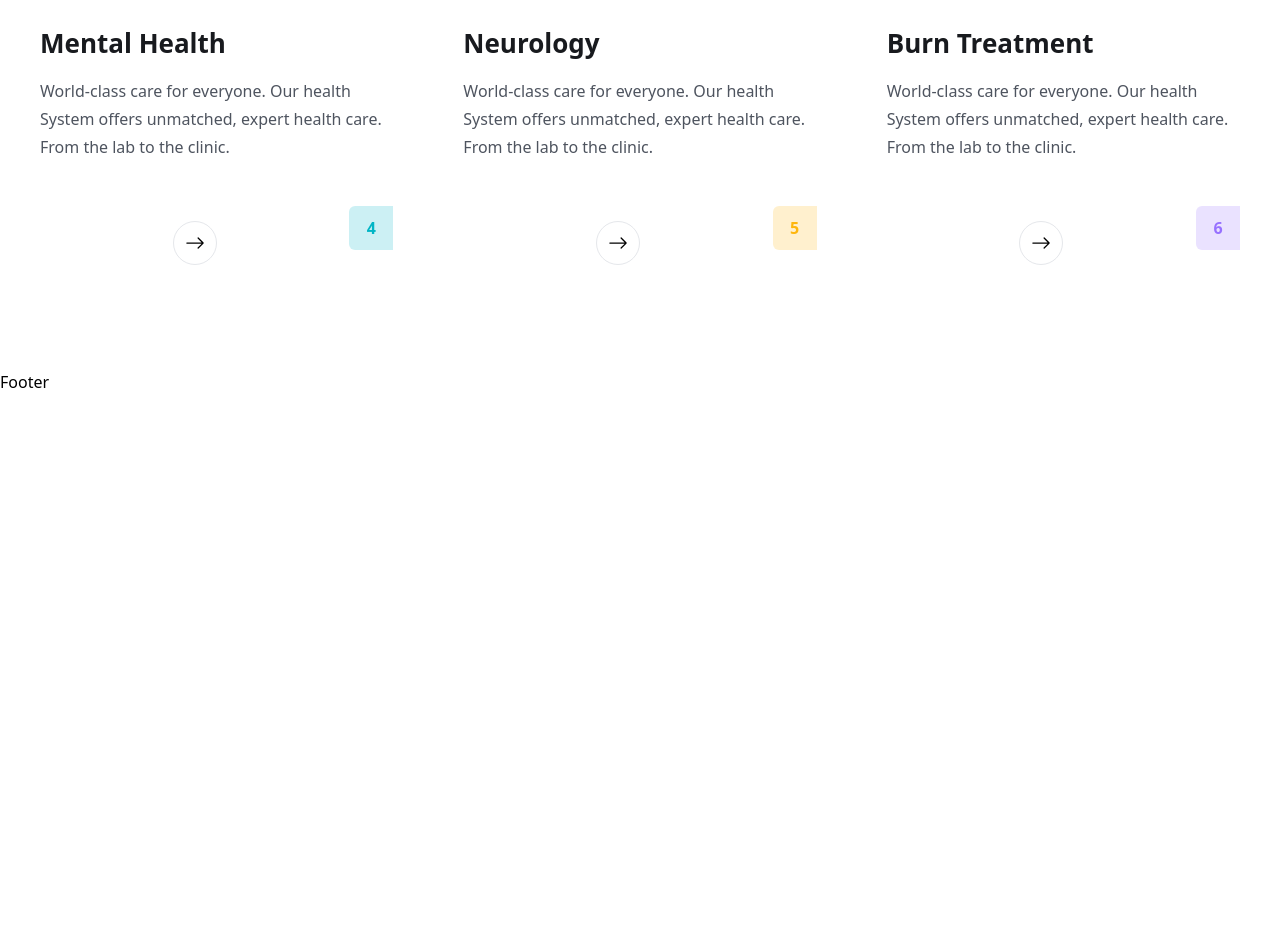
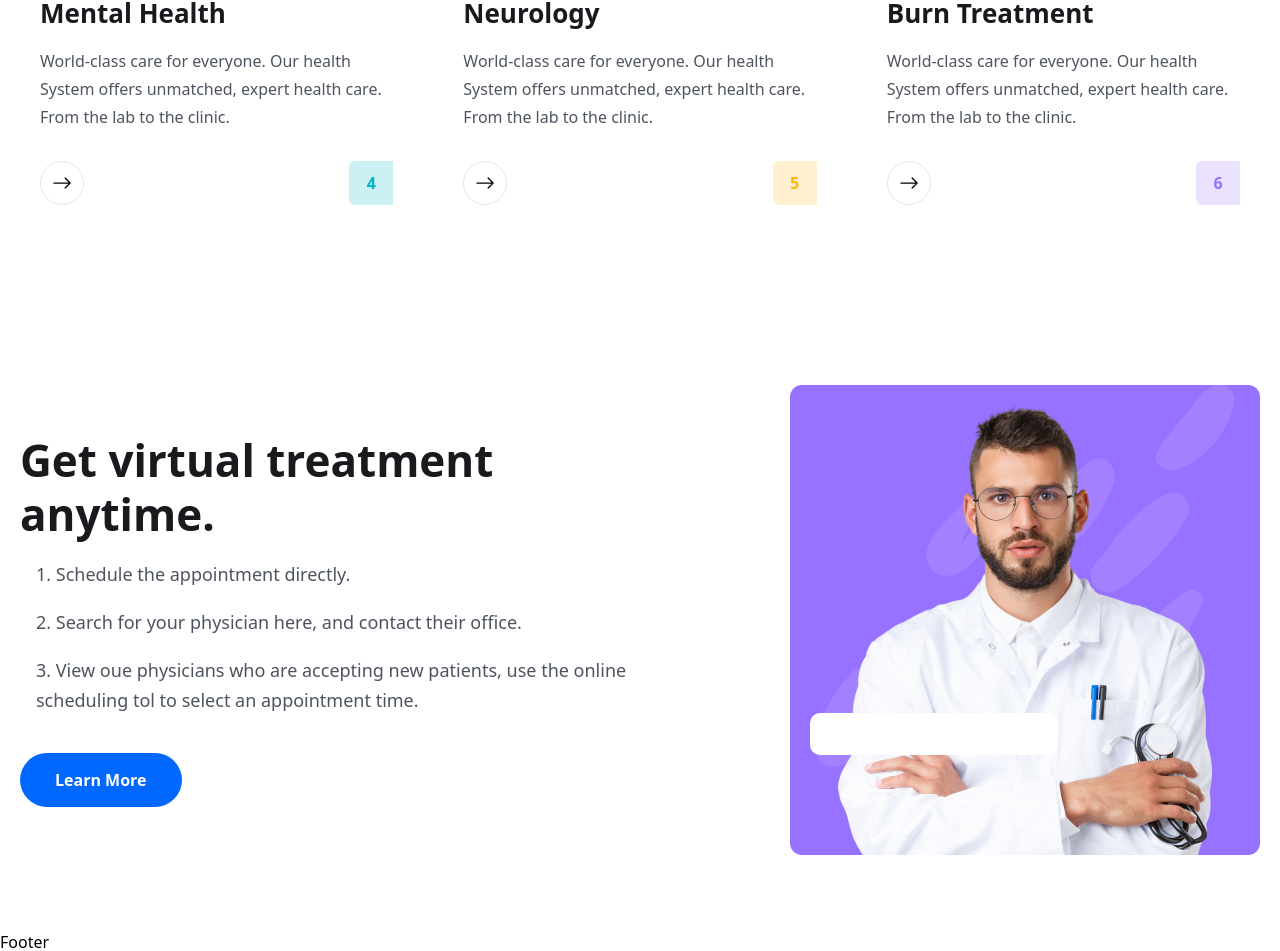
Before and after one commit to Lanreomotosho/healthcare-booking, a React (Vite) app: page / in a window 1280 px wide. Shown: the part 3053-4004 px from the top of the page. Before the commit the page ends 3447 px from the top, so only its background shows below. Built offline with nearby package versions, Linux system fonts and the light colour scheme; the HTML template or start-up script is replaced by a standard one.

Commit message:
fiirst commit

```diff
--- a/src/components/Services/ServiceCard.jsx
+++ b/src/components/Services/ServiceCard.jsx
@@ -1,4 +1,4 @@
-import React from 'react';
+
 import { BsArrowRight } from 'react-icons/bs';
 import { Link } from "react-router-dom";
 
@@ -19,7 +19,7 @@ const { name, desc, bgColor, textColor } = item
 <div className='flex items-center justify-between mt-[30px]'>
 <Link
 to='/doctors' className="w-[44px] h-[44px] rounded-full border border-solid
-border-[]#181A1E] mt-[30px] mx-auto flex items-center justify-center  group hover:bg-primaryColor
+border-[]#181A1E] flex items-center justify-center  group hover:bg-primaryColor
 hover:border-none">
 <BsArrowRight className='group-hover:text-white w-6 h-5'/>
 </Link>
--- a/src/pages/Home.jsx
+++ b/src/pages/Home.jsx
@@ -7,6 +7,7 @@ import heroImg03 from "../assets/images/hero-img03.png";
 import icon01 from "../assets/images/icon01.png";
 import icon02 from "../assets/images/icon02.png";
 import icon03 from "../assets/images/icon03.png";
+import featureImg from '../assets/images/feature-img.png'
 import { Link } from 'react-router-dom';
 import { BsArrowRight,  } from 'react-icons/bs';
 import About from '../components/About/About';
@@ -184,11 +185,54 @@ hover:border-none">
   </div>
 </section>
 
+{/*======== services section end ==========*/}
 
 
+{/*======== feature section  ==========*/}
+
+<section>
+  <div className='container'>
+<div className='flex items-center justify-between flex-col lg:flex-row'>
+
+  {/*======== feature content  ==========*/}
+  <div className='xl:w-[670px]'>
+    <h2 className='heading'>Get virtual treatment <br /> anytime.
+    </h2>
+    <ul className='pl-4'>
+      <li className='text__para'>
+        1. Schedule the appointment directly.
+        </li>
+        <li className='text__para'>
+        2. Search for your physician here, and contact their office.
+        </li>
+        <li className='text__para'>
+        3. View oue physicians who are accepting new patients,
+         use the online scheduling tol to select an appointment time.
+        </li>
+    </ul>
+    <Link to='/'><button className='btn'>Learn More</button></Link>
+  </div>
 
 
-{/*======== services section end ==========*/}
+  {/*======== feature img  ==========*/}
+<div className='relative z-10 xl:w[770px] flex justify-end mt-[50px] lg:mt-0'>
+  <img src={featureImg} className="" alt="" />
+
+<div className='w-[150px] lg:w-[248px] bg-white absolute button-[50px] left-0 md:bottom-[100px]
+md:left-5 z-20 p-2 pb-3 lg:pt-4 lg:px-4  lg:pb-[26px] rounded-[10px]'>
+  <div className='flex items-center justify-between'>
+
+
+  </div>
+
+</div>
+
+</div>
+
+
+</div>
+  </div>
+</section>
     </>
 
   );
```
